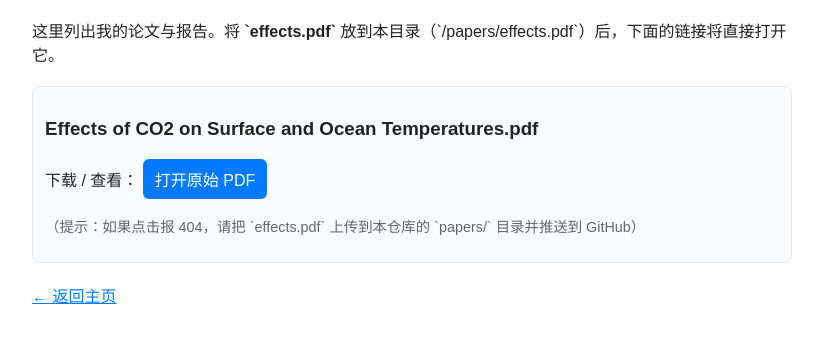
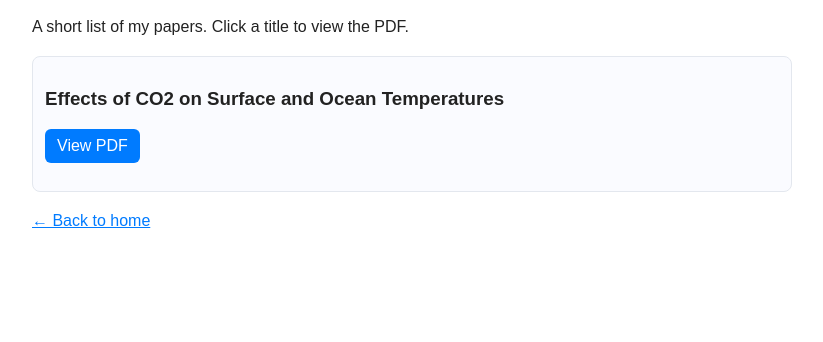
Before and after one commit to huanglechen/huanglechen.github.io, a plain HTML site: page papers/index.html in a window 1280 px wide. Shown: the part 80-422 px from the top of the page, without its empty margins (228-1051 px from the left). Drawn offline with Linux system fonts and the light colour scheme.

Commit message:
Simplify papers page (English)

```diff
--- a/papers/index.html
+++ b/papers/index.html
@@ -12,14 +12,13 @@
 </head>
 <body>
   <h1>Papers</h1>
-  <p>这里列出我的论文与报告。将 <strong>`effects.pdf`</strong> 放到本目录（`/papers/effects.pdf`）后，下面的链接将直接打开它。</p>
+  <p>A short list of my papers. Click a title to view the PDF.</p>
 
   <div class="paper">
-    <h3>Effects of CO2 on Surface and Ocean Temperatures.pdf</h3>
-    <p>下载 / 查看： <a href="Effects of CO2 on Surface and Ocean Temperatures.pdf" target="_blank" class="button">打开原始 PDF</a></p>
-    <p style="color:#666;font-size:90%">（提示：如果点击报 404，请把 `effects.pdf` 上传到本仓库的 `papers/` 目录并推送到 GitHub）</p>
+    <h3>Effects of CO2 on Surface and Ocean Temperatures</h3>
+    <p><a href="Effects of CO2 on Surface and Ocean Temperatures.pdf" target="_blank" class="button">View PDF</a></p>
   </div>
 
-  <p><a href="/" style="color:#007bff">← 返回主页</a></p>
+  <p><a href="/" style="color:#007bff">← Back to home</a></p>
 </body>
 </html>
```
